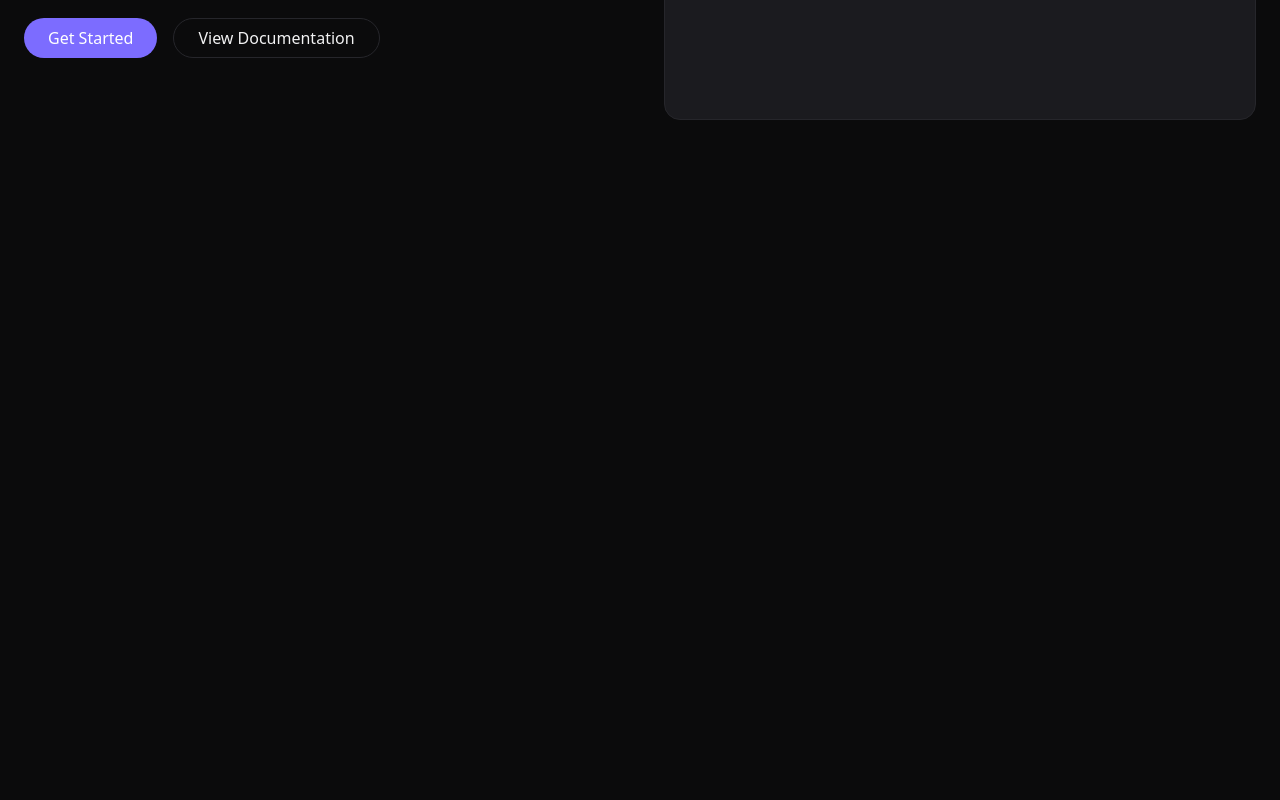
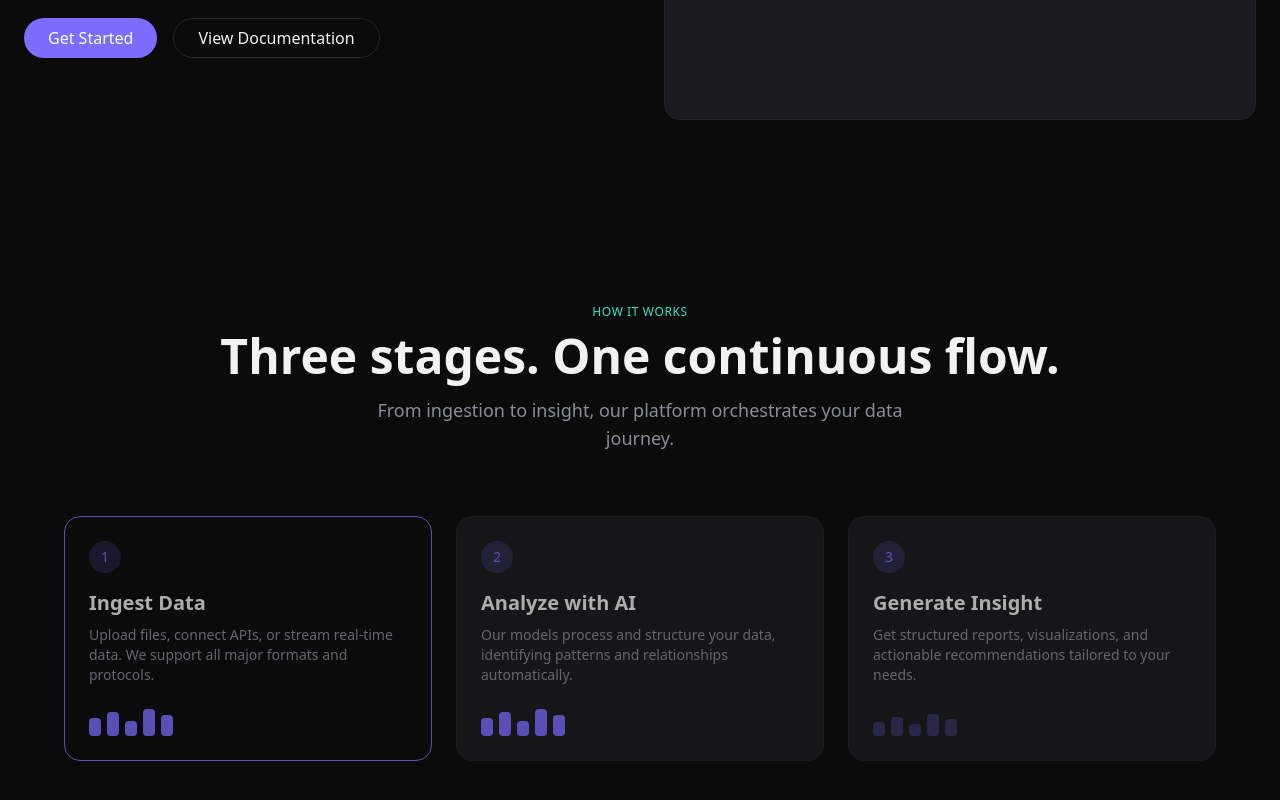
Before and after one commit to ashrafalve/Xai-Frontend, a Next.js app: page / in a window 1280 px wide. Shown: the part 624-1424 px from the top of the page. Before the commit the page ends 800 px from the top, so only its background shows below. Built offline with nearby package versions, Linux system fonts and the light colour scheme.

Commit message:
added Insightflow section

```diff
--- a/app/page.tsx
+++ b/app/page.tsx
@@ -1,5 +1,11 @@
 import { Hero } from "@/components/sections/Hero";
+import { InsightFlow } from "@/components/sections/InsightFlow";
 
 export default function Home() {
-  return <Hero />;
+  return (
+    <>
+      <Hero />
+      <InsightFlow />
+    </>
+  );
 }
--- /dev/null
+++ b/src/components/sections/InsightFlow.tsx
@@ -0,0 +1,117 @@
+"use client";
+
+import { useRef, useEffect } from "react";
+import { gsap } from "gsap";
+import { ScrollTrigger } from "gsap/ScrollTrigger";
+import { SectionHeader } from "@/components/ui/SectionHeader";
+
+gsap.registerPlugin(ScrollTrigger);
+
+interface StageCardProps {
+  number: number;
+  title: string;
+  description: string;
+}
+
+function StageCard({ number, title, description }: StageCardProps) {
+  return (
+    <div className="stage-card flex flex-col rounded-2xl border border-border bg-surface2 p-6 transition-all duration-500">
+      <div className="flex-1">
+        <span className="flex h-8 w-8 items-center justify-center rounded-full bg-accent/20 text-sm font-medium text-accent">
+          {number}
+        </span>
+        <h3 className="mt-4 text-xl font-semibold text-text">{title}</h3>
+        <p className="mt-2 text-sm text-text2">{description}</p>
+      </div>
+      <div className="mt-6 flex items-end gap-1.5">
+        {[0.6, 0.8, 0.5, 0.9, 0.7].map((height, i) => (
+          <div
+            key={i}
+            className="bar w-3 rounded-sm bg-accent/30 transition-all duration-500"
+            style={{ height: `${height * 24}px` }}
+          />
+        ))}
+      </div>
+    </div>
+  );
+}
+
+export function InsightFlow() {
+  const sectionRef = useRef<HTMLElement>(null);
+  const cardsRef = useRef<HTMLDivElement>(null);
+
+  useEffect(() => {
+    const ctx = gsap.context(() => {
+      const cards = gsap.utils.toArray<HTMLElement>(".stage-card");
+
+      ScrollTrigger.create({
+        trigger: sectionRef.current,
+        start: "top 40%",
+        end: "bottom 60%",
+        onUpdate: (self) => {
+          const progress = self.progress;
+          const activeIndex = Math.min(Math.floor(progress * 3), 2);
+
+          cards.forEach((card, i) => {
+            const isActive = i === activeIndex || (i === 2 && progress > 0.66);
+            if (isActive) {
+              gsap.to(card, {
+                borderColor: "var(--color-accent)",
+                backgroundColor: "var(--color-surface)",
+                duration: 0.3,
+              });
+              gsap.to(card.querySelectorAll(".bar"), {
+                backgroundColor: "var(--color-accent)",
+                height: (i: number, el: HTMLElement) => {
+                  const originalHeight = parseFloat(el.style.height) || 24;
+                  return `${originalHeight * 1.25}px`;
+                },
+                duration: 0.3,
+              });
+              gsap.to(card.querySelectorAll("h3, p"), { opacity: 1, y: 0, duration: 0.3 });
+            } else {
+              gsap.to(card, {
+                borderColor: "var(--color-border)",
+                backgroundColor: "var(--color-surface2)",
+                duration: 0.3,
+              });
+              gsap.to(card, { opacity: 0.7, duration: 0.3 });
+            }
+          });
+        },
+      });
+    }, sectionRef);
+
+    return () => ctx.revert();
+  }, []);
+
+  return (
+    <section ref={sectionRef} className="py-32 px-6">
+      <div className="mx-auto max-w-6xl">
+        <SectionHeader
+          eyebrow="How It Works"
+          title="Three stages. One continuous flow."
+          subtitle="From ingestion to insight, our platform orchestrates your data journey."
+        />
+
+        <div ref={cardsRef} className="mt-16 grid grid-cols-1 md:grid-cols-3 gap-6">
+          <StageCard
+            number={1}
+            title="Ingest Data"
+            description="Upload files, connect APIs, or stream real-time data. We support all major formats and protocols."
+          />
+          <StageCard
+            number={2}
+            title="Analyze with AI"
+            description="Our models process and structure your data, identifying patterns and relationships automatically."
+          />
+          <StageCard
+            number={3}
+            title="Generate Insight"
+            description="Get structured reports, visualizations, and actionable recommendations tailored to your needs."
+          />
+        </div>
+      </div>
+    </section>
+  );
+}
```
